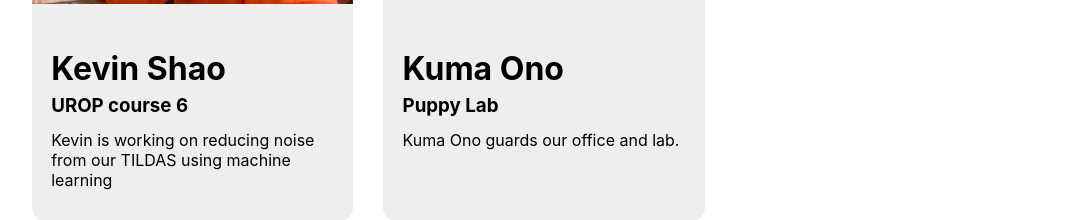
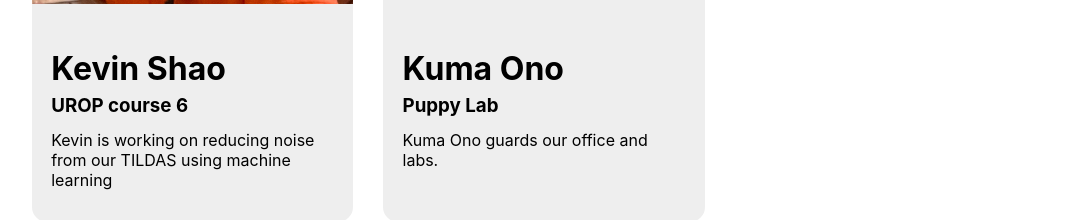
Before and after one commit to rickono/onolab-client, a Next.js app: page /people in a window 1280 px wide. Shown: the part 1640-1860 px from the top of the page, without its empty margins (96-1183 px from the left). Built offline with nearby package versions, Linux system fonts and the light colour scheme.

Commit message:
fix typo

```diff
--- a/data/people.js
+++ b/data/people.js
@@ -53,7 +53,7 @@ const people = [
     current_member: true,
     name: 'Kuma Ono',
     lab_role: 'Puppy Lab',
-    bio: 'Kuma Ono guards our office and lab. \n\n',
+    bio: 'Kuma Ono guards our office and labs. \n\n',
     img: '/people/KumaOno.jpg',
   },
   {
```
